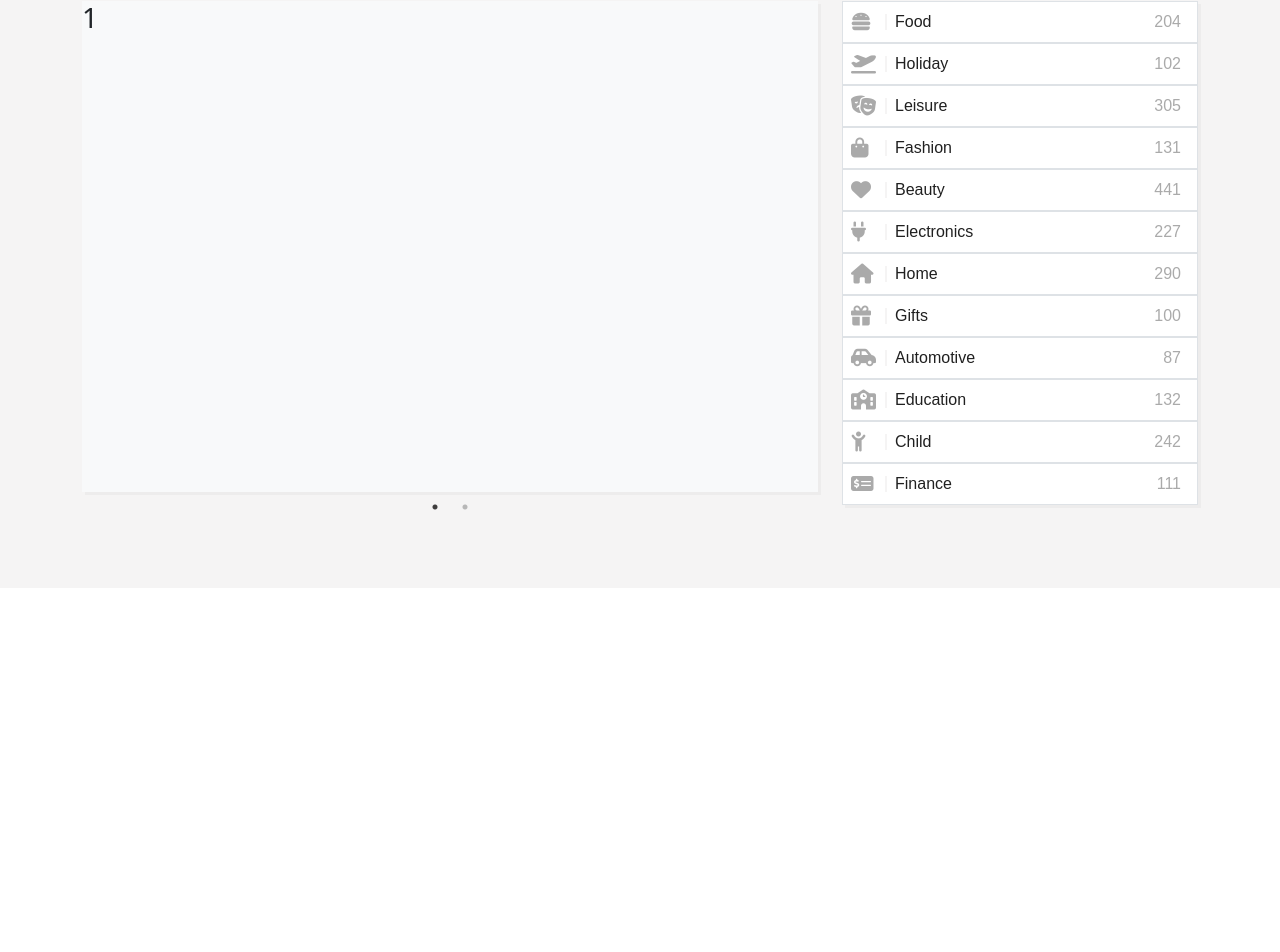
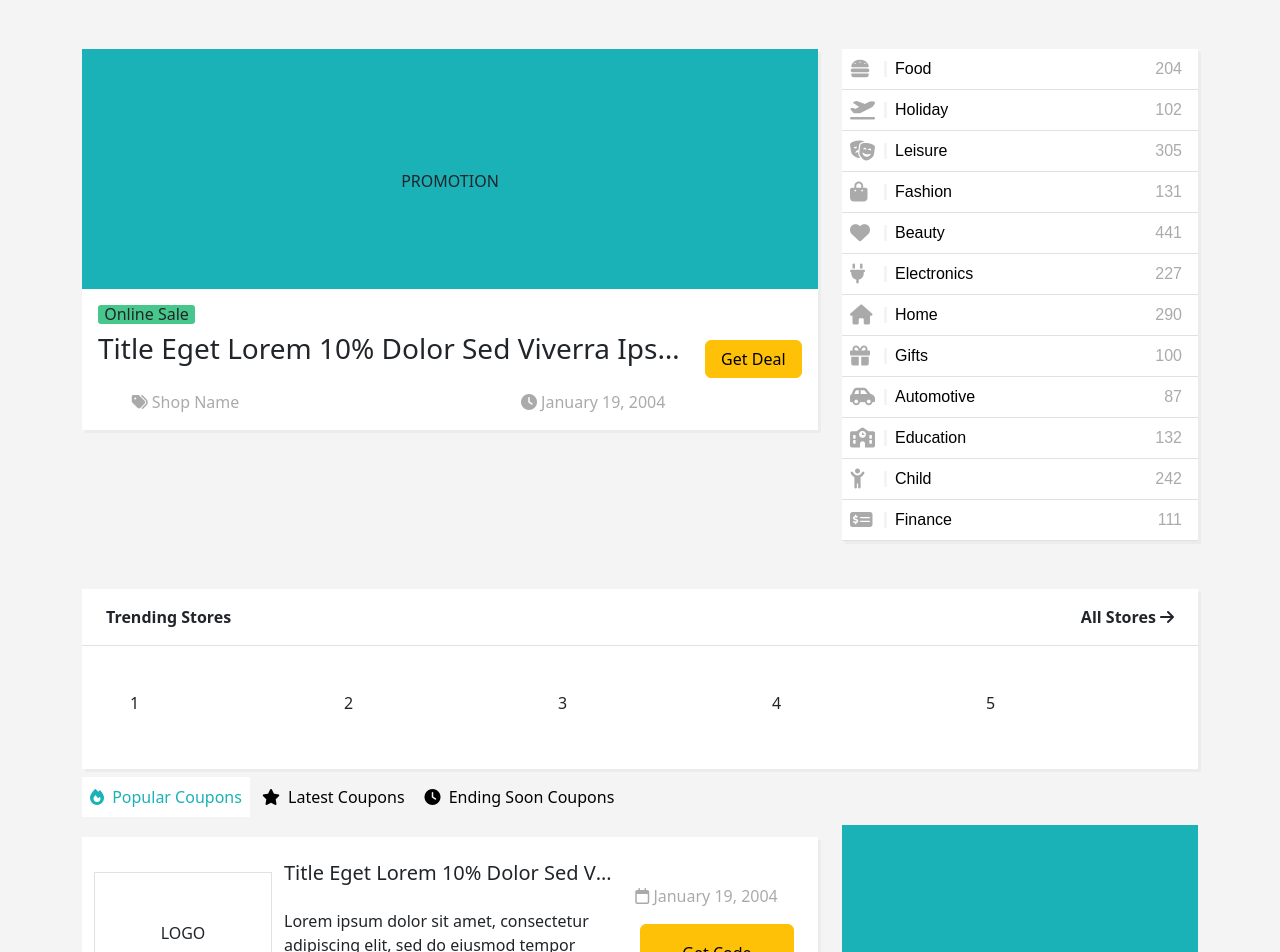
Before and after one commit to EthanHosier/v2-discount-codes, a React (Create React App) app: page / in a window 1280 px wide. Shown: the part 454-1406 px from the top of the page. Before the commit the page ends 1042 px from the top, so only its background shows below. Built offline with nearby package versions, Linux system fonts and the light colour scheme.

Commit message:
finished LAYOUT of hompage (still need to add actual pictures etc) + started on categories page

```diff
--- a/package.json
+++ b/package.json
@@ -8,7 +8,7 @@
     "@testing-library/user-event": "^13.5.0",
     "react": "^18.2.0",
     "react-dom": "^18.2.0",
-    "react-router-dom": "^6.4.4",
+    "react-router-dom": "^6.4.5",
     "react-scripts": "5.0.1",
     "react-slick": "^0.29.0",
     "web-vitals": "^2.1.4"
--- a/src/App.js
+++ b/src/App.js
@@ -1,12 +1,18 @@
 import { Routes, Route } from 'react-router-dom'
 import Layout from './components/Layout';
 import Homepage from './components/Homepage';
+import CategoriesPage from './components/CategoriesPage';
+import CouponsPage from './components/CouponsPage';
+import BrandsPage from './components/BrandsPage';
 
 const App = () => {
   return (
     <Routes>
       <Route path='/' element={<Layout/>}>
         <Route path='/' element={<Homepage/>}/>
+        <Route path='/categories' element={<CategoriesPage/>}/>
+        <Route path='/brands' element={<BrandsPage/>}/>
+        <Route path='/coupons' element={<CouponsPage/>}/>
       </Route>
     </Routes>
   );
--- /dev/null
+++ b/src/components/BaseCoupon.js
@@ -0,0 +1,27 @@
+import React from 'react'
+
+const BaseCoupon = () => {
+  return (
+    <div className='my-3 container bg-white square-shadow p-4'>
+        <div className='d-lg-none d-flex justify-content-end'>
+            <p className='text-custom-black bg-label-grey text-center coupon-date small-rounded'> <i class="fa-regular fa-calendar"/> January 19, 2004</p>
+        </div>
+        <div className='row d-flex justify-content-center align-items-center'>
+            <div className='col-lg-3 p-5 border cursor-pointer mb-sm-3 mb-lg-0 text-center d-none d-lg-block hover-border-accent'>LOGO</div>
+            <div className='col-lg-3 p-5 border-bottom cursor-pointer mb-sm-3 mb-lg-0 text-center d-xs-block d-lg-none hover-border-accent'>LOGO</div>
+
+            <div className='col-lg-6 d-flex flex-column justify-content-center overflow-hidden mb-sm-3 mb-lg-0 '>
+                <h5 className='text-overflow-elipses hover-text-accent cursor-pointer mb-sm-4'>Title Eget Lorem 10% Dolor Sed Viverra Ipsum Nunc Aliquet</h5>
+                <p id="coupon-description" className='coupon-description mb-0'>Lorem ipsum dolor sit amet, consectetur adipiscing elit, sed do eiusmod tempor incididunt ut labore et dolore magna aliqua... <span className='text-accent cursor-pointer'>Read More</span></p>
+            </div>
+
+            <div className='col-lg-3 d-flex flex-column align-items-end'>
+                <p className='text-mid-grey text-center d-none d-lg-block coupon-date'> <i class="fa-regular fa-calendar"/> January 19, 2004</p>
+                <button className='p-3 btn btn-warning w-100'>Get Code</button>
+            </div>
+        </div>
+    </div>
+  )
+}
+
+export default BaseCoupon
--- /dev/null
+++ b/src/components/BrandsPage.js
@@ -0,0 +1,9 @@
+import React from 'react'
+
+const BrandsPage = () => {
+  return (
+    <div>BrandsPage</div>
+  )
+}
+
+export default BrandsPage
--- a/src/components/Homepage.js
+++ b/src/components/Homepage.js
@@ -1,5 +1,8 @@
-import React from 'react'
+import React, { useRef, useState } from 'react'
+import { Link } from 'react-router-dom'
+import BaseCoupon from './BaseCoupon'
 import SlickCarousel from './SlickCarousel'
+import SliderCoupon from './SliderCoupon'
 
 const CATEGORIES = [
   {
@@ -78,26 +81,93 @@ const CATEGORIES = [
 
 const Homepage = () => {
 
+  const [selectedBtn, setSelectedBtn] = useState(0)
+
   return (
     <div className='container-fluid bg-light-grey py-5'>
       <div className='container'>
-        <div className='row' id="slider-categories-container-hp">
-          <div className='col-8 test col-sm col-xs '>
-            <SlickCarousel/>
+        <div className='row my-5' id="slider-categories-container-hp">
+          <div className='col-xs-12 col-lg-8 test  col-xs'>
+            <SlickCarousel slidesToShow={1} slides={
+            [<SliderCoupon/>,
+            <SliderCoupon/>,
+            <SliderCoupon/>,
+            <SliderCoupon/>
+          ]
+            }
+            />
           </div>
-          <div className='col-4 col-sm col-xs font-ss '>
+          <div className='col-xs-12 col-lg-4  font-ss '>
             {CATEGORIES.map((e,i) => {
-              return <div className='d-flex my bg-white align-items-center ps-2 hover-text-accent text-mid-grey py-2 border pe-3 square-shadow'>
+              return <div className='d-flex my bg-white align-items-center ps-2 hover-text-accent text-mid-grey  border-bottom pe-3 square-shadow cursor-pointer'>
                         <i className={`${e.icon} icon-1 h5 mb-0`}/>
                         <div className='vl mx-1' />
-                        <div className='d-flex justify-content-between flex-grow-1'>
-                          <p className='not-hover-text-black ms-1 border-primary border-left text-blacks mb-0 f-10'>{e.name}</p>
-                          <p className='mb-0'>{e.quantity}</p>
+                        <div className='d-flex justify-content-between flex-grow-1 hover-text-accent py-2 text-black h-100'>
+                          <p className='ms-1  mb-0 f-10'>{e.name}</p>
+                          <p className='mb-0 text-mid-grey'>{e.quantity}</p>
                         </div>
                      </div>
             })}
           </div>
         </div>
+        <div className='bg-white square-shadow'>
+            <div className='d-flex justify-content-between align-items-center border-bottom py-3'>
+              <p className='ms-4 mb-0'><strong>Trending Stores</strong></p>
+              <p className='me-4 mb-0'><strong>All Stores </strong><i class="fa-solid fa-arrow-right"/></p>
+            </div>
+            <div className='p-4'>
+              <SlickCarousel arrows isResponsive slidesToShow={5} slides={
+                [
+                  <div className='p-4'>
+                    <h6>1</h6>
+                  </div>,
+                  <div className='p-4'>
+                    <h6>2</h6>
+                  </div>,
+                  <div className='p-4'>
+                    <h6>3</h6>
+                  </div>,
+                  <div className='p-4'>
+                    <h6>4</h6>
+                  </div>,
+                  <div className='p-4'>
+                    <h6>5</h6>
+                  </div>,
+                  <div className='p-4'>
+                    <h6>6</h6>
+                  </div>,
+                  <div className='p-4'>
+                    <h6>7</h6>
+              </div>,
+                ]
+              } />
+            </div>
+        </div>
+
+          <div className='row mt-2'>
+            <div className='col-xs-12 col-lg-8'>
+              <div className='d-flex flex-wrap'>
+                <Link to={"#"} style={{textDecoration: "none"}}  onClick={() => setSelectedBtn(0)}><div className={`text-black hover-text-accent hover-bg-white p-2 mb-1 ${selectedBtn == 0 ? "bg-white text-accent" : ""}`}><i class="fa-solid fa-fire me-1 "/> Popular Coupons</div></Link>
+                <Link to={"#"} style={{textDecoration: "none"}}  onClick={() => setSelectedBtn(1)}><div className={`text-black hover-text-accent hover-bg-white p-2 mx-1 mb-1 ${selectedBtn == 1 ? "bg-white text-accent" : ""}`}><i class="fa-solid fa-star me-1"/> Latest Coupons</div></Link>
+                <Link to={"#"} style={{textDecoration: "none"}}  onClick={() => setSelectedBtn(2)}><div className={`text-black hover-text-accent hover-bg-white p-2 mb-1 ${selectedBtn == 2 ? "bg-white text-accent" : ""}`}><i class="fa-solid fa-clock me-1"/> Ending Soon Coupons</div></Link>
+              </div>
+              <BaseCoupon/>
+              <BaseCoupon/>
+              <BaseCoupon/>
+              <BaseCoupon/>
+              <BaseCoupon/>
+              <BaseCoupon/>
+              <BaseCoupon/>
+              <BaseCoupon/>
+            </div>
+            <div className='col-xs-12 col-lg-4'>
+              <div className='my-5 p-5 bg-accent d-flex justify-content-center'><br/><br/><br/><br/>1<br/><br/><br/><br/></div>
+              <div className='my-5 p-5 square-shadow bg-white d-flex justify-content-center'>2</div>
+              <div className='my-5 p-5 square-shadow bg-white d-flex justify-content-center'>3</div>
+
+            </div>
+          </div>
+
       </div>
     </div>
   )
--- a/src/components/SlickCarousel.js
+++ b/src/components/SlickCarousel.js
@@ -1,29 +1,57 @@
-import React from 'react'
 import Slider from "react-slick";
+import { useState, useEffect } from "react";
 
-const SlickCarousel = () => {
+const SlickCarousel = ({slides,isResponsive, slidesToShow, arrows}) => {
+
+  const [slider,setSlider] = useState();
+
+    useEffect(()=>{
+        if(!slider) return
+        slider.slickPlay();
+    }, [slider])
 
     const settings = {
-        dots: true,
+        dots: false,
         infinite: true,
         speed: 500,
-        slidesToShow: 1,
-        slidesToScroll: 1,
-        arrows:false,
-        //dots: false,
+        //autoplay: true,
+        autoplaySpeed: 5000,
+        slidesToShow: slidesToShow,
+        slidesToScroll: slidesToShow,
+        arrows: false,
+        responsive: isResponsive && [
+          {
+            breakpoint: 1024,
+            settings: {
+              slidesToShow: 3,
+              slidesToScroll: 3,
+            }
+          },
+          {
+            breakpoint: 600,
+            settings: {
+              slidesToShow: 2,
+              slidesToScroll: 2,
+              initialSlide: 2
+            }
+          },
+          {
+            breakpoint: 480,
+            settings: {
+              slidesToShow: 1,
+              slidesToScroll: 1
+            }
+          }
+        ]
       };
 
+
+
       return (
-        <div className='mb-5 square-shadow' >
-          <Slider {...settings}>
-            <div className='bg-light h-100 ar-1p5'>
-              <h3>1</h3>
-            </div>
-            <div className='bg-secondary ar-1p5'>
-              <h3>2</h3>
-            </div>
-
-          </Slider>
+        <div className={`${slidesToShow == 1? "mb-5 square-shadow" : ""}`} >
+            <Slider ref={s => setSlider(s)} {...settings}>
+              {slides}
+            </Slider>
         </div>
       );
 }
--- /dev/null
+++ b/src/components/SliderCoupon.js
@@ -0,0 +1,25 @@
+import React from 'react'
+
+const SliderCoupon = () => {
+  return (
+    <div>
+        <div className='p-5 bg-accent d-flex justify-content-center align-items-center w-100 cursor-pointer'><br/><br/><br/>PROMOTION<br/><br/><br/></div>
+        <div className='bg-white row p-3'>
+            <div className="overflow-hidden col-xs-12 col-sm-10">
+                <h6 className='small-rounded sale-badge px-1 d-flex justify-content-center'>Online Sale</h6>
+                <h3 className='text-overflow-elipses hover-text-accent cursor-pointer mb-sm-4'>Title Eget Lorem 10% Dolor Sed Viverra Ipsum Nunc Aliquet</h3>
+
+                <div className='d-flex flex-wrap justify-content-between'>
+                    <div className='text-mid-grey text-center coupon-date '> <i class="fa-solid fa-tags"/> Shop Name</div>
+                    <div className='text-mid-grey text-center coupon-date'> <i class="fa-solid fa-clock"/> January 19, 2004</div>
+                </div>
+            </div>
+            <div className='d-flex justify-content-center align-items-center col-xs-12 col-sm-2'>
+                <button className='btn btn-warning w-100'>Get Deal</button>
+            </div>
+        </div>
+    </div>
+  )
+}
+
+export default SliderCoupon
--- a/src/index.css
+++ b/src/index.css
@@ -24,6 +24,11 @@ code {
 textarea:focus, input:focus{
   outline: none;
 }
+
+header{
+  border-bottom: solid rgba(0,0,0,0.04) 3px;
+}
+
 
 .bg-custom-black{
   background-color: var(--custom-black);
@@ -62,6 +67,13 @@ textarea:focus, input:focus{
   color: var(--accent-color) !important;
 }
 
+.hover-border-accent:hover{
+  border-color: var(--accent-color) !important;
+}
+
+.hover-bg-white:hover{
+  background-color: white;
+}
 
 .text-accent{
   color: var(--accent-color) !important;
@@ -88,6 +100,13 @@ textarea:focus, input:focus{
   color: var(--custom-mid-grey);
 }
 
+.text-custom-black{
+  color: var(--custom-black);
+}
+
+.bg-label-grey{
+  background-color: rgb(235, 235, 235);
+}
 
 .square-shadow{
   box-shadow: 3px 3px 0px 0px rgba(0,0,0,0.03);
@@ -100,7 +119,7 @@ textarea:focus, input:focus{
 
 .vl{
   background-color: var(--custom-light-grey);
-  width: 2px;
+  width: 3px;
   height: 1rem;
 }
 
@@ -116,10 +135,31 @@ textarea:focus, input:focus{
   max-width: 800px;
 }
 
+.cursor-pointer{
+  cursor: pointer;
+}
 
+.text-overflow-elipses{
+  white-space: nowrap;
+  overflow: hidden;
+  text-overflow: ellipsis;
+}
 
-header{
-  border-bottom: solid rgba(0,0,0,0.04) 3px;
+.coupon-date{
+  width: 175px;
+}
+
+.sale-badge{
+  width: 97px;
+  background-color: #48C78C ;
+}
+
+.link {
+    text-decoration: none;
+}
+
+#coupon-description{
+  font-weight: 400;
 }
 
 #search-btn{
```
Also changed, not shown: src/components/CategoriesPage.js (added, +17 -0 lines), src/components/CouponsPage.js (added, +9 -0 lines), src/components/Header.js (+7 -7 lines), src/components/Location.js (added, +17 -0 lines), 1 other file (tests, documents, lock files or other folders).
